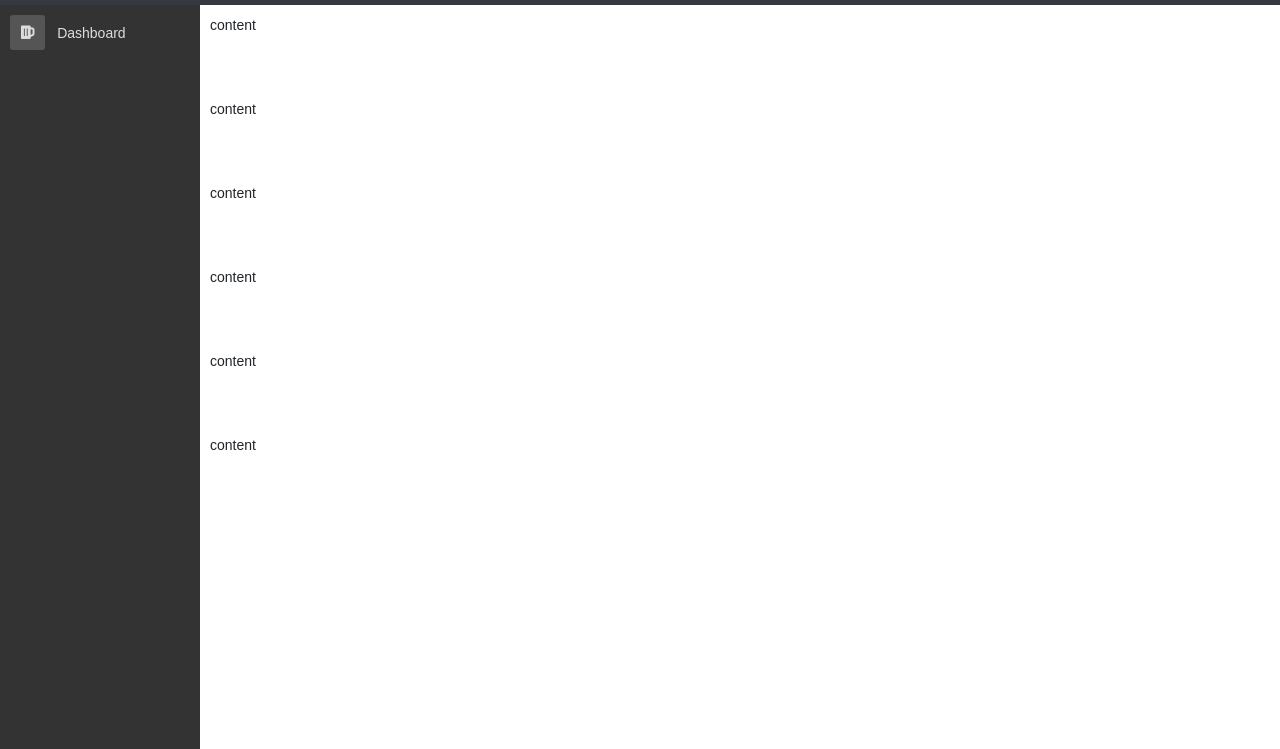
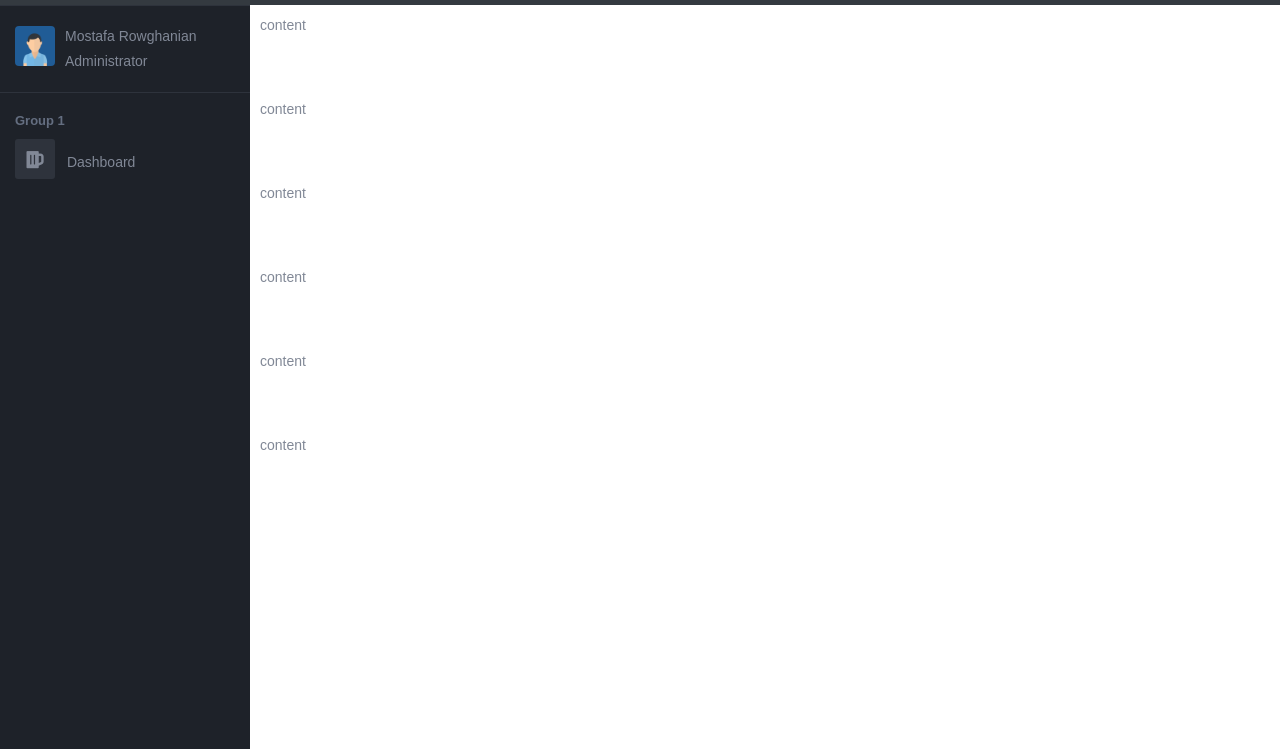
Before and after one commit to MostafaTech/bootstrap-sidebar, a website: page index.html in a window 1280 px wide. Shown: the part 51-800 px from the top of the page. Drawn offline with nearby package versions, Linux system fonts and the light colour scheme.

Commit message:
added some features

```diff
--- a/index.html
+++ b/index.html
@@ -7,11 +7,9 @@
     <title>Document</title>
     <link rel="stylesheet" href="https://stackpath.bootstrapcdn.com/bootstrap/4.2.1/css/bootstrap.min.css" integrity="sha384-GJzZqFGwb1QTTN6wy59ffF1BuGJpLSa9DkKMp0DgiMDm4iYMj70gZWKYbI706tWS" crossorigin="anonymous">
     <link rel="stylesheet" href="https://use.fontawesome.com/releases/v5.6.3/css/all.css" integrity="sha384-UHRtZLI+pbxtHCWp1t77Bi1L4ZtiqrqD80Kn4Z8NTSRyMA2Fd33n5dQ8lWUE00s/" crossorigin="anonymous">
-    <link rel="stylesheet" href="style.css" />
+    <link rel="stylesheet" href="dist/styles.css" />
 </head>
 <body>
-    <div class="site-wrapper">
-        <div class="site-navbar">
     <nav class="navbar navbar-expand-md navbar-dark fixed-top bg-dark">
         <a class="sidebar-toggle"><i class="fas fa-bars"></i></a>
         <a class="navbar-brand" href="#">Fixed navbar</a>
@@ -37,8 +35,19 @@
             </ul>
         </div>
     </nav>
+    <div class="sidebar-wrapper sidebar-theme-default">
+        <div class="sidebar-sidebar">
+            <div class="sidebar-section sidebar-avatar">
+                <div class="clearfix">
+                    <img class="sidebar-avatar-img rounded" src="assets/man.png" />
+                    <div class="sidebar-avatar-info">
+                        <div class="mb-1">Mostafa Rowghanian</div>
+                        <div>Administrator</div>
                     </div>
-        <div class="site-sidebar">
+                </div>
+            </div>
+            <div class="sidebar-section">
+                <h1 class="sidebar-menu-heading">Group 1</h1>
                 <ul class="sidebar-menu">
                     <li>
                         <a href="#">
@@ -48,7 +57,8 @@
                     </li>
                 </ul>
             </div>
-        <div class="site-content">
+        </div>
+        <div class="sidebar-content">
             content<br /><br /><br /><br />
             content<br /><br /><br /><br />
             content<br /><br /><br /><br />
--- a/style.css
+++ /dev/null
@@ -1,122 +0,0 @@
-body {
-    font-family: Arial;
-    font-size: 14px;
-}
-.site-sidebar {
-    color: #ddd;
-    background-color: #333;
-    position: fixed;
-    left: 0;
-    top: 56px;
-    bottom: 0;
-    display: none;
-    width: 0px;
-    transition: all 0.3s ease;
-    overflow-y: hidden;
-}
-.site-content {
-    transition: all 0.3s ease;
-    margin-top: 56px;
-    margin-left: 0px;
-    padding: 10px;
-}
-
-.sidebar-menu {
-    list-style: none;
-    padding: 10px;
-    margin: 0;
-    width: 200px;
-}
-.sidebar-menu > li > a {
-    text-decoration: none;
-    color: inherit;
-}
-.sidebar-menu > li > a > span.sidebar-menu-icon {
-    display: inline-block;
-    background-color: #555;
-    padding: 6px 8px;
-    margin-right: 8px;
-    border-radius: 3px;
-    font-size: 1.1em;
-}
-.sidebar-menu > li > a > span.sidebar-menu-detail {
-    transition: all 0.6s ease;
-    display: none;
-}
-
-.sidebar-toggle {
-    color: #fff !important;
-    margin-right: 20px;
-    padding: 5px;
-    cursor: pointer;
-}
-
-.sidebar-enabled .site-sidebar {
-    display: block !important;
-    width: 200px !important;
-}
-.sidebar-enabled .sidebar-menu-detail {
-    display: inline-block !important;
-}
-
-/* Extra small devices (phones, 600px and down) */
-@media only screen and (max-width: 600px) {
-}
-
-/* Small devices (portrait tablets and large phones, 600px and up) */
-@media only screen and (min-width: 600px) {
-    .sidebar-toggle {
-        display: none;
-    }
-    .site-sidebar {
-        display: block;
-        width: 56px;
-    }
-    .site-sidebar:hover {
-        width: 200px;
-    }
-    .site-sidebar:hover .sidebar-menu > li > a > span.sidebar-menu-detail {
-        display: inline-block;
-    }
-    .site-content {
-        margin-left: 56px;
-    }
-}
-
-/* Medium devices (landscape tablets, 768px and up) */
-@media only screen and (min-width: 768px) {
-    .site-sidebar {
-        display: block;
-        width: 56px;
-    }
-    .site-sidebar:hover {
-        width: 200px;
-    }
-    .site-content {
-        margin-left: 56px;
-    }
-}
-
-/* Large devices (laptops/desktops, 992px and up) */
-@media only screen and (min-width: 992px) {
-    .site-sidebar {
-        display: block;
-        width: 200px;
-    }
-    .sidebar-menu > li > a > span.sidebar-menu-detail {
-        display: inline-block;
-    }
-    .site-content {
-        margin-left: 200px;
-    }
-}
-
-/* Extra large devices (large laptops and desktops, 1200px and up) */
-@media only screen and (min-width: 1200px) {
-    .site-sidebar {
-        width: 200px;
-    }
-    .site-content {
-        margin-left: 200px;
-    }
-}
--- /dev/null
+++ b/styles/_sidebar.base.scss
@@ -0,0 +1,180 @@
+@import "_sidebar.variables";
+
+// sidebar
+
+.sidebar-sidebar {
+    position: fixed;
+    left: 0;
+    top: 56px;
+    bottom: 0;
+    display: none;
+    width: 0px;
+    transition: all 0.3s ease;
+    overflow-y: hidden;
+
+    .sidebar-section {
+        border-top: 1px solid;
+        padding: 20px 15px;
+        width: $sidebar-max-size;
+    }
+
+    .sidebar-avatar {
+        .sidebar-avatar-img {
+            width: 40px;
+            height: 40px;
+            float: left;
+            margin-right: 10px;
+        }
+        .sidebar-avatar-info {
+            display: none;
+        }
+    }
+
+    .sidebar-menu-heading {
+        margin-bottom: 10px;
+        font-weight: bold;
+        font-size: 13px;
+        display: none;
+    }
+
+    .sidebar-menu {
+        list-style: none;
+        padding: 0;
+        margin: 0;
+
+        & > li > a {
+            text-decoration: none;
+            transition: color .3s ease;
+
+            & > .sidebar-menu-icon {
+                display: inline-block;
+                padding: 7px 0;
+                margin-right: 8px;
+                border-radius: 3px;
+                font-size: 1.4em;
+                width: 40px;
+                height: 40px;
+                text-align: center;
+            }
+
+            & > .sidebar-menu-detail {
+                transition: display 0.6s ease;
+                display: none;
+            }
+        }
+    }
+}
+
+.sidebar-enabled {
+    .sidebar-sidebar {
+        display: block !important;
+        width: $sidebar-max-size !important;
+    }
+    .sidebar-avatar-info {
+        display: block !important;
+    }
+    .sidebar-menu-heading {
+        display: block !important;
+    }
+    .sidebar-menu-detail {
+        display: inline-block !important;
+    }
+}
+
+.sidebar-toggle {
+    color: #fff !important;
+    margin-right: 20px;
+    padding: 5px;
+    cursor: pointer;
+}
+
+
+// content
+
+.sidebar-content {
+    transition: all 0.3s ease;
+    margin-top: 56px;
+    margin-left: 0px;
+    padding: 10px;
+}
+
+// media queries
+
+/* Extra small devices (phones, 600px and down) */
+@media only screen and (max-width: 600px) {
+}
+
+/* Small devices (portrait tablets and large phones, 600px and up) */
+@media only screen and (min-width: 600px) {
+    .sidebar-sidebar {
+        display: block;
+        width: $sidebar-min-size;
+
+        &:hover {
+            width: $sidebar-max-size;
+
+            .sidebar-avatar-info,
+            .sidebar-menu-heading{
+                display: block;
+            }
+
+            .sidebar-menu-detail {
+                display: inline-block;
+            }
+        }
+    }
+    .sidebar-toggle {
+        display: none;
+    }
+    .sidebar-content {
+        margin-left: $sidebar-min-size;
+    }
+}
+
+/* Medium devices (landscape tablets, 768px and up) */
+@media only screen and (min-width: 768px) {
+    .sidebar-sidebar {
+        display: block;
+        width: $sidebar-min-size;
+
+        &:hover {
+            width: $sidebar-max-size;
+        }
+    }
+    .sidebar-content {
+        margin-left: $sidebar-min-size;
+    }
+}
+
+/* Large devices (laptops/desktops, 992px and up) */
+@media only screen and (min-width: 992px) {
+    .sidebar-sidebar {
+        display: block;
+        width: $sidebar-max-size;
+
+        .sidebar-menu > li > a > span.sidebar-menu-detail {
+            display: inline-block;
+        }
+
+        .sidebar-avatar-info {
+            display: block !important;
+        }
+
+        .sidebar-menu-heading {
+            display: block !important;
+        }
+    }
+    .sidebar-content {
+        margin-left: $sidebar-max-size;
+    }
+}
+
+/* Extra large devices (large laptops and desktops, 1200px and up) */
+@media only screen and (min-width: 1200px) {
+    .sidebar-sidebar {
+        width: $sidebar-max-size;
+    }
+    .sidebar-content {
+        margin-left: $sidebar-max-size;
+    }
+}
--- /dev/null
+++ b/styles/_sidebar.themes.scss
@@ -0,0 +1,28 @@
+
+.sidebar-theme-default {
+    color: #818896;
+
+    .sidebar-sidebar {
+        background-color: #1e2229;
+
+        .sidebar-section {
+            border-color: #2e333c;
+        }
+
+        .sidebar-menu-heading {
+            color: #646e80;
+        }
+
+        a {
+            color: #818896;
+
+            &:hover {
+                color: #b8bfce;
+            }
+        }
+
+        .sidebar-menu-icon {
+            background-color: #2e333c;
+        }
+    }
+}
--- /dev/null
+++ b/styles/_sidebar.variables.scss
@@ -0,0 +1,2 @@
+$sidebar-max-size: 250px;
+$sidebar-min-size: 70px;
--- /dev/null
+++ b/styles/main.scss
@@ -0,0 +1,10 @@
+
+
+body {
+    font-family: Arial;
+    font-size: 14px;
+}
+
+@import "_sidebar.variables";
+@import "_sidebar.base";
+@import "_sidebar.themes";
```
Also changed, not shown: package.json (added, +24 -0 lines), assets/man.png (added), dist/styles.css (added), 2 other files. Lines whose indentation alone changed are shown as unchanged.
